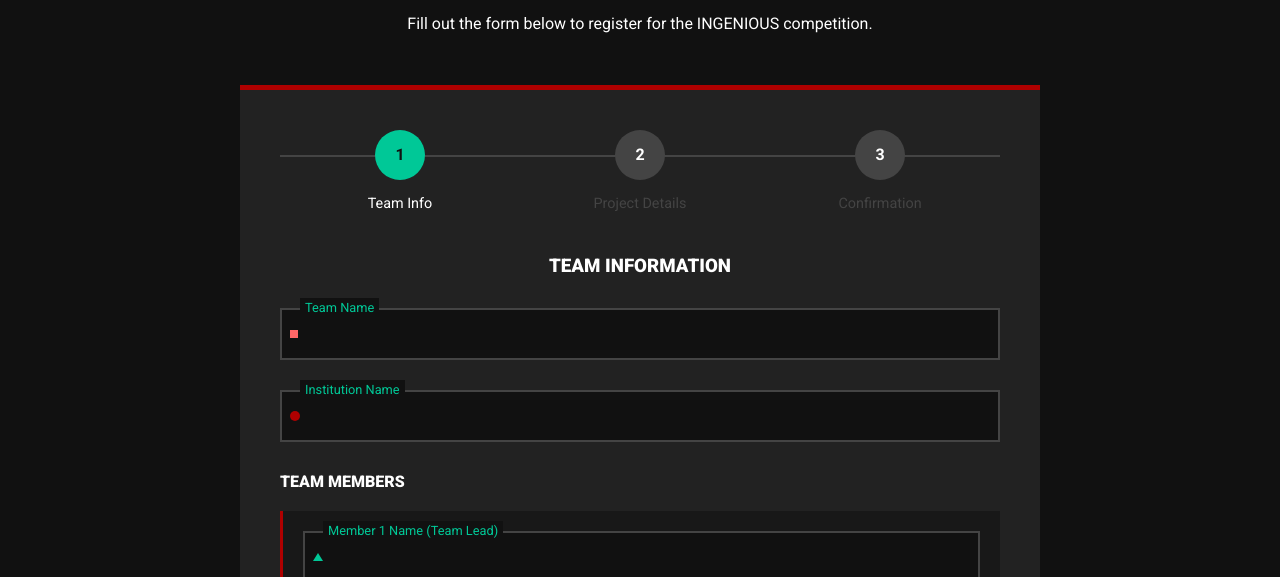
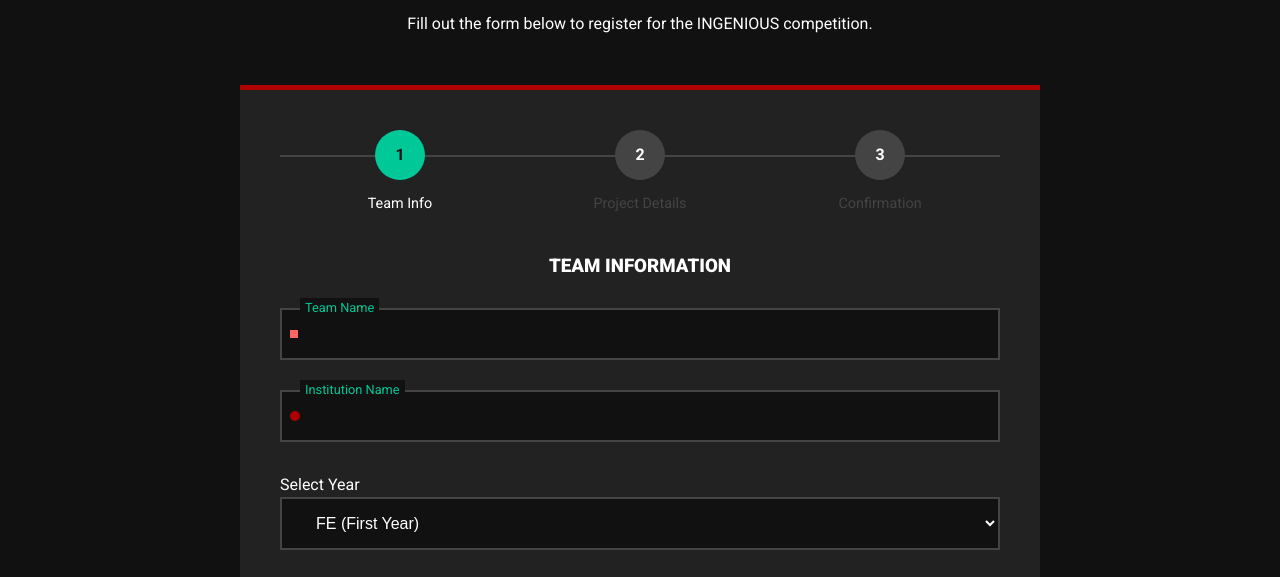
Before and after one commit to alok102006/Ingenious, a plain HTML site: page register.html in a window 1280 px wide. Shown: the part 219-796 px from the top of the page. Drawn offline with Linux system fonts and the light colour scheme.

Commit message:
Dropdown

```diff
--- a/register.html
+++ b/register.html
@@ -75,6 +75,17 @@
                             <label for="institution">Institution Name</label>
                             <div class="form-icon circle"></div>
                         </div>
+                        <label class="form-group" for="year">Select Year</label>
+                        <div class="form-group" >
+                            <select id="year" name="year" class="custom-select" required>
+                                <option value="FE">FE (First Year)</option>
+                                <option value="SE">SE (Second Year)</option>
+                                <option value="TE">TE (Third Year)</option>
+                                <option value="BE">BE (Final Year)</option>
+                            </select>
+                        </div>
+
+
 
                         <div class="team-members">
                             <h4>Team Members</h4>
```
